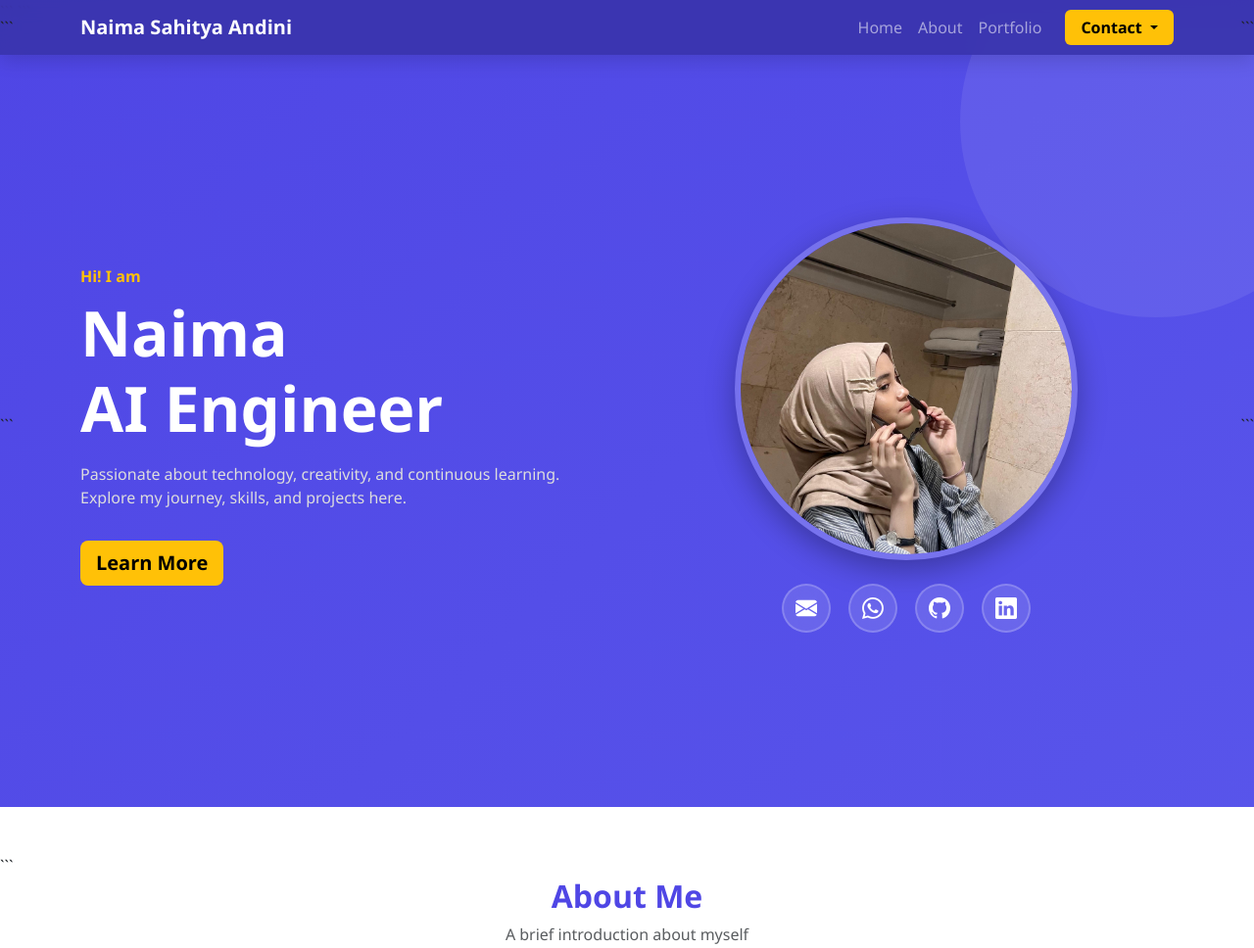
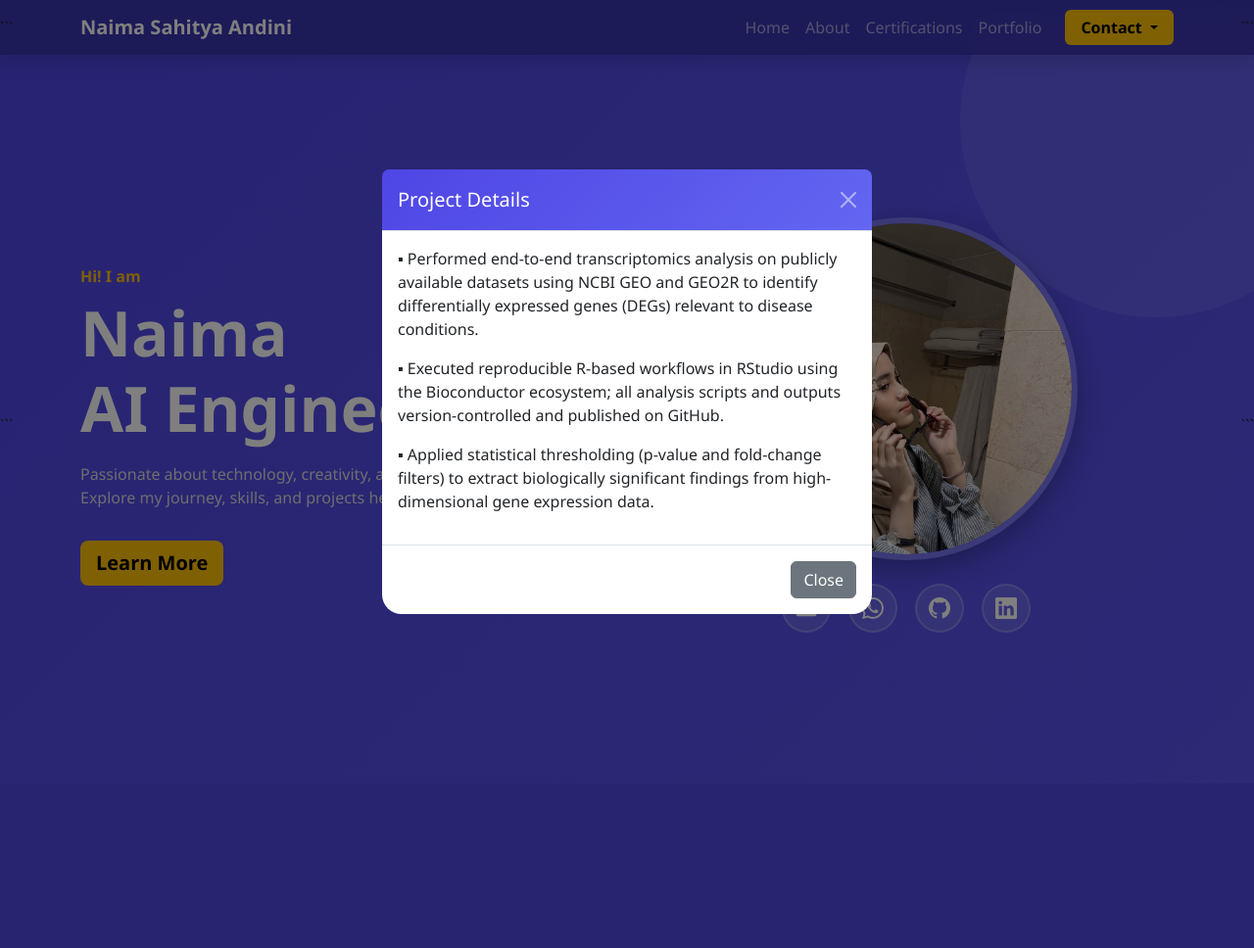
Before and after one commit to naishtya/bootcamp-eduwork, a PHP site: page / in a window 1280 px wide, after a click on "View Details". Shown: the top 968 px of the page at 98% size. After the commit the page ends 646 px from the top, so only its background shows below. Run offline with PHP 8.4, Linux system fonts and the light colour scheme.

Commit message:
add tugas 4

````diff
--- a/tugas_4/index.html
+++ b/tugas_4/index.html
@@ -69,6 +69,12 @@
             </li>
 
             <li class="nav-item">
+                <a class="nav-link" href="#certifications">
+                    Certifications
+                </a>
+            </li>
+
+            <li class="nav-item">
                 <a class="nav-link" href="#portfolio">
                     Portfolio
                 </a>
@@ -117,7 +123,7 @@
 
                     <li>
                         <a class="dropdown-item"
-                           href="https://linkedin.com"
+                           href="https://linkedin.com/in/naima-sahitya-andini"
                            target="_blank">
 
                             <i class="bi bi-linkedin me-2"></i>
@@ -413,17 +419,12 @@
 
 <!-- ===================== -->
 
-<!-- CAROUSEL -->
-
-<!-- ===================== -->
-
-<!-- ===================== -->
-
 <!-- TRAINING & CERTIFICATIONS -->
 
 <!-- ===================== -->
 
-<section class="py-5">
+<section class="py-5 certifications-section"
+         id="certifications">
 
 ```
 <div class="container">
@@ -648,7 +649,7 @@
 
 <!-- ===================== -->
 
-<section class="py-5"
+<section class="py-5 portfolio-section"
          id="portfolio">
 
 ```
@@ -656,11 +657,11 @@
 
     <div class="text-center mb-5">
 
-        <h2 class="fw-bold text-white">
+        <h2 class="fw-bold">
             My Portfolio
         </h2>
 
-        <p class="text-light">
+        <p class="text-muted">
             Some projects I have worked on
         </p>
 
@@ -925,6 +926,369 @@
 
 </div>
 
+<!-- ===================== -->
+
+<!-- MODAL PROJECT -->
+
+<!-- ===================== -->
+
+<div class="modal fade"
+     id="projectModal"
+     tabindex="-1">
+
+<div class="modal-dialog modal-dialog-centered">
+
+    <div class="modal-content">
+
+        <div class="modal-header">
+
+            <h5 class="modal-title">
+                Project Details
+            </h5>
+
+            <button type="button"
+                    class="btn-close"
+                    data-bs-dismiss="modal">
+            </button>
+
+        </div>
+
+        <div class="modal-body">
+
+            <p>
+                ▪ Performed end-to-end transcriptomics analysis on publicly available datasets
+                using NCBI GEO and GEO2R to identify differentially expressed genes (DEGs) relevant to disease conditions.
+            </p>
+
+            <p>
+                ▪ Executed reproducible R-based workflows in RStudio using the Bioconductor
+                ecosystem; all analysis scripts and outputs version-controlled and published on GitHub.
+            </p>
+
+            <p>
+                ▪ Applied statistical thresholding (p-value and fold-change filters) to extract
+                biologically significant findings from high-dimensional gene expression data.
+            </p>
+
+        </div>
+
+        <div class="modal-footer">
+
+            <button type="button"
+                    class="btn btn-secondary"
+                    data-bs-dismiss="modal">
+
+                Close
+            </button>
+
+        </div>
+
+    </div>
+
+</div>
+
+</div>
+
+<!-- ===================== -->
+
+<!-- MODAL PROJECT 2 -->
+
+<!-- ===================== -->
+
+<div class="modal fade"
+     id="projectModal2"
+     tabindex="-1">
+
+<div class="modal-dialog modal-dialog-centered">
+
+    <div class="modal-content">
+
+        <!-- HEADER -->
+        <div class="modal-header">
+
+            <h5 class="modal-title">
+                COVID-19 Digital Helper
+            </h5>
+
+            <button type="button"
+                    class="btn-close"
+                    data-bs-dismiss="modal">
+            </button>
+
+        </div>
+
+        <!-- BODY -->
+        <div class="modal-body">
+
+            <p>
+                ▪ Developed an interactive COVID-19 helper project
+                using Micro:bit technology during the Micro:bit Hackathon Challenge 2021.
+            </p>
+
+            <p>
+                ▪ Designed features to assist users in monitoring
+                health-related information and promoting awareness during the pandemic.
+            </p>
+
+            <p>
+                ▪ Achieved Top 10 Projects recognition in the competition.
+            </p>
+
+        </div>
+
+        <!-- FOOTER -->
+        <div class="modal-footer">
+
+            <button type="button"
+                    class="btn btn-secondary"
+                    data-bs-dismiss="modal">
+
+                Close
+            </button>
+
+        </div>
+
+    </div>
+
+</div>
+
+</div>
+
+<!-- ===================== -->
+
+<!-- MODAL PROJECT 3 -->
+
+<!-- ===================== -->
+
+<div class="modal fade"
+     id="projectModal3"
+     tabindex="-1">
+
+<div class="modal-dialog modal-dialog-centered">
+
+    <div class="modal-content">
+
+        <!-- HEADER -->
+        <div class="modal-header">
+
+            <h5 class="modal-title">
+                Python Programming Capstone
+            </h5>
+
+            <button type="button"
+                    class="btn-close"
+                    data-bs-dismiss="modal">
+            </button>
+
+        </div>
+
+        <!-- BODY -->
+        <div class="modal-body">
+
+            <p>
+                ▪ Completed a Python Programming Capstone Project
+                at Timedoor Academy focusing on problem-solving and application development.
+            </p>
+
+            <p>
+                ▪ Applied Python fundamentals including functions,
+                loops, conditional statements, and data structures.
+            </p>
+
+            <p>
+                ▪ Built a simple yet functional project as the final implementation
+                of programming concepts learned during the course.
+            </p>
+
+        </div>
+
+        <!-- FOOTER -->
+        <div class="modal-footer">
+
+            <button type="button"
+                    class="btn btn-secondary"
+                    data-bs-dismiss="modal">
+
+                Close
+            </button>
+
+        </div>
+
+    </div>
+
+</div>
+
+</div>
+
+<!-- ===================== -->
+
+<!-- MODAL PROJECT 4 -->
+
+<!-- ===================== -->
+
+<div class="modal fade"
+     id="projectModal4"
+     tabindex="-1">
+
+<div class="modal-dialog modal-dialog-centered">
+
+    <div class="modal-content">
+
+        <div class="modal-header">
+
+            <h5 class="modal-title">
+                Autonomous Robot Vacuum Cleaner
+            </h5>
+
+            <button type="button"
+                    class="btn-close"
+                    data-bs-dismiss="modal">
+            </button>
+
+        </div>
+
+        <div class="modal-body">
+
+            <p>
+                ▪ Developed and presented a functional autonomous robot vacuum cleaner prototype,
+                demonstrating hardware integration and programming logic to a live audience.
+            </p>
+
+        </div>
+
+        <div class="modal-footer">
+
+            <button type="button"
+                    class="btn btn-secondary"
+                    data-bs-dismiss="modal">
+
+                Close
+            </button>
+
+        </div>
+
+    </div>
+
+</div>
+
+</div>
+
+<!-- ===================== -->
+
+<!-- MODAL PROJECT 5 -->
+
+<!-- ===================== -->
+
+<div class="modal fade"
+     id="projectModal5"
+     tabindex="-1">
+
+<div class="modal-dialog modal-dialog-centered">
+
+    <div class="modal-content">
+
+        <div class="modal-header">
+
+            <h5 class="modal-title">
+                UI/UX Mobile App Design
+            </h5>
+
+            <button type="button"
+                    class="btn-close"
+                    data-bs-dismiss="modal">
+            </button>
+
+        </div>
+
+        <div class="modal-body">
+
+            <p>
+                ▪ Designed a mobile app prototype
+                focusing on modern and user-friendly interfaces.
+            </p>
+
+            <p>
+                ▪ Applied design consistency,
+                spacing systems, and responsive layouts.
+            </p>
+
+        </div>
+
+        <div class="modal-footer">
+
+            <button type="button"
+                    class="btn btn-secondary"
+                    data-bs-dismiss="modal">
+
+                Close
+            </button>
+
+        </div>
+
+    </div>
+
+</div>
+
+</div>
+
+<!-- ===================== -->
+
+<!-- MODAL PROJECT 6 -->
+
+<!-- ===================== -->
+
+<div class="modal fade"
+     id="projectModal6"
+     tabindex="-1">
+
+<div class="modal-dialog modal-dialog-centered">
+
+    <div class="modal-content">
+
+        <div class="modal-header">
+
+            <h5 class="modal-title">
+                Personal Portfolio Website
+            </h5>
+
+            <button type="button"
+                    class="btn-close"
+                    data-bs-dismiss="modal">
+            </button>
+
+        </div>
+
+        <div class="modal-body">
+
+            <p>
+                ▪ Built a modern personal portfolio website
+                using Bootstrap 5 and custom CSS.
+            </p>
+
+            <p>
+                ▪ Implemented responsive design,
+                portfolio cards, modals, and interactive UI components.
+            </p>
+
+        </div>
+
+        <div class="modal-footer">
+
+            <button type="button"
+                    class="btn btn-secondary"
+                    data-bs-dismiss="modal">
+
+                Close
+            </button>
+
+        </div>
+
+    </div>
+
+</div>
+
+</div>
+
 <!-- Bootstrap JS -->
 
 <script src="https://cdn.jsdelivr.net/npm/bootstrap@5.3.3/dist/js/bootstrap.bundle.min.js"></script>
--- a/tugas_4/style.css
+++ b/tugas_4/style.css
@@ -19,6 +19,18 @@ body {
     background: rgba(57, 52, 171, 0.9);
     backdrop-filter: blur(10px);
     box-shadow: 0 5px 20px rgba(0,0,0,0.15);
+}
+
+.card {
+    border: none;
+}
+
+.nav-link {
+    transition: 0.3s;
+}
+
+.nav-link:hover {
+    color: #f59e0b !important;
 }
 
 /* ===================== */
@@ -195,6 +207,30 @@ section {
 }
 
 /* ===================== */
+/* CERTIFICATIONS */
+/* ===================== */
+
+.certifications-section {
+    background: linear-gradient(135deg, #312E81, #4338CA);
+}
+
+/* ===================== */
+/* PORTFOLIO */
+/* ===================== */
+
+.portfolio-section {
+    background: #f8fafc;
+}
+
+.portfolio-section h2 {
+    color: #312E81;
+}
+
+.portfolio-section p {
+    color: #64748b;
+}
+
+/* ===================== */
 /* MODAL */
 /* ===================== */
 
````
Lines whose indentation alone changed are shown as unchanged.
